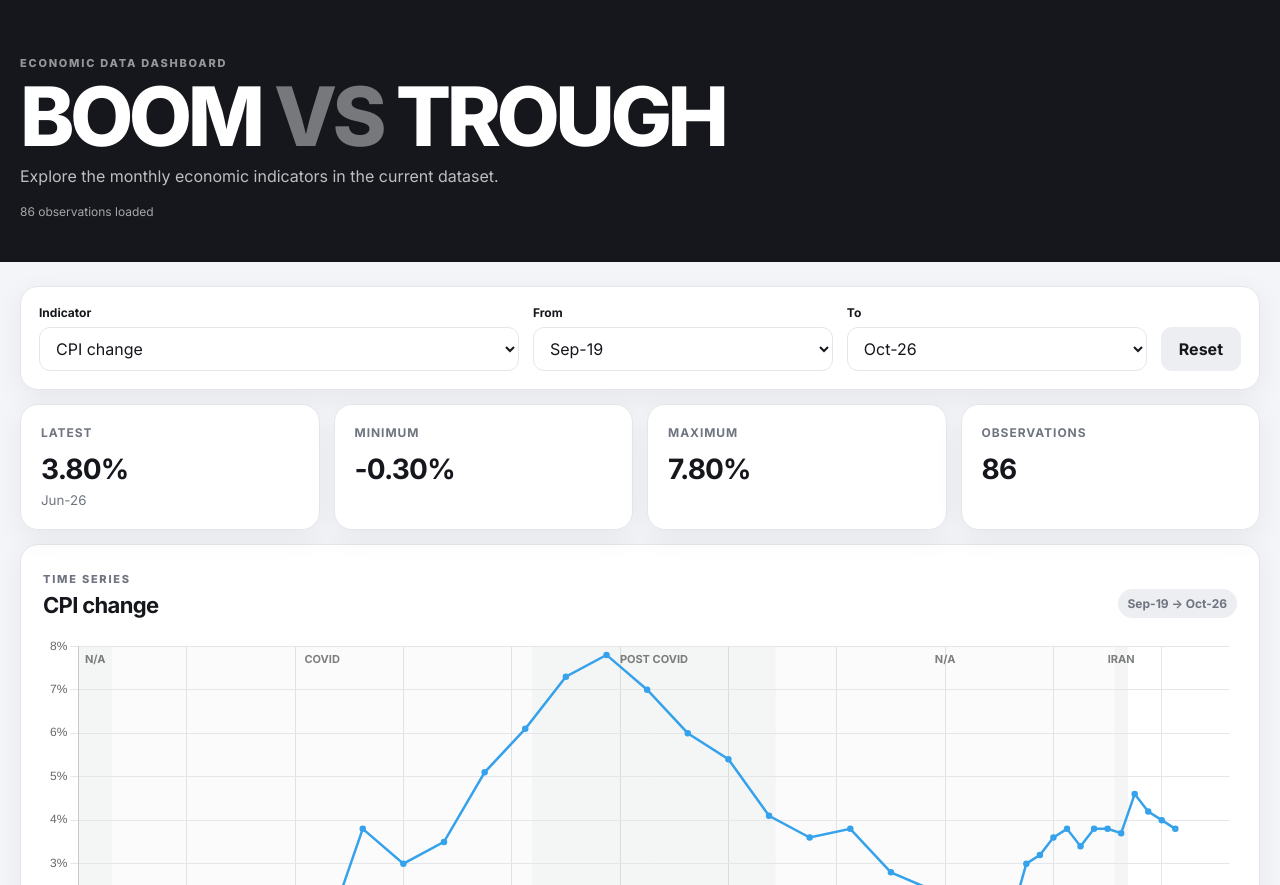
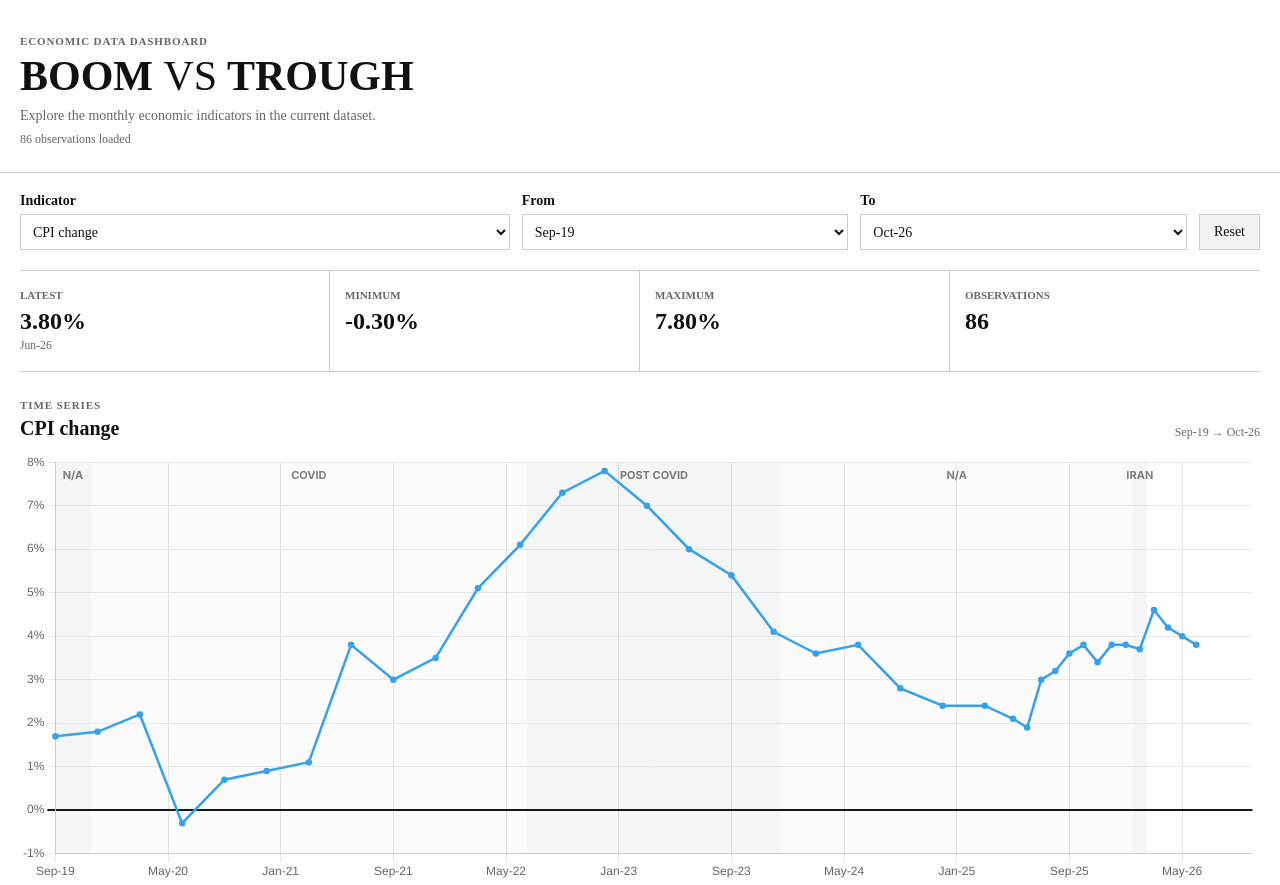
Before and after one commit to waxmotson/boomvstrough, a plain HTML site: page index.html in a window 1280 px wide. Shown: the top 885 px of the page. Drawn offline with nearby package versions, Linux system fonts and the light colour scheme.

Commit message:
real styling

```diff
--- a/style.css
+++ b/style.css
@@ -1,23 +1,21 @@
 :root {
-  --bg: #f4f5f8;
-  --surface: #ffffff;
-  --text: #15171c;
-  --muted: #6f7480;
-  --border: #e4e6eb;
-  --accent-soft: #eceef2;
-  --radius: 18px;
-  --shadow: 0 8px 30px rgba(20, 24, 31, 0.06);
+  --bg: #fff;
+  --text: #111;
+  --muted: #666;
+  --border: #ccc;
+  --light: #f3f3f3;
+  --zero: #111;
 }
 
-* { box-sizing: border-box; }
-
-html { scroll-behavior: smooth; }
+* {
+  box-sizing: border-box;
+}
 
 body {
   margin: 0;
   background: var(--bg);
   color: var(--text);
-  font-family: Inter, system-ui, -apple-system, BlinkMacSystemFont, "Segoe UI", sans-serif;
+  font-size: 14px;
 }
 
 .wrap {
@@ -25,161 +23,153 @@ body {
   margin: 0 auto;
 }
 
+/* Header */
+
 .hero {
-  padding: 56px 0 42px;
-  background: var(--text);
-  color: white;
+  padding: 35px 0 25px;
+  border-bottom: 1px solid var(--border);
 }
 
 .hero h1 {
-  margin: 8px 0 10px;
-  font-size: clamp(42px, 7vw, 82px);
-  line-height: 0.95;
-  letter-spacing: -0.055em;
-  font-weight: 800;
+  margin: 5px 0 8px;
+  font-size: 42px;
+  font-weight: 700;
 }
 
-.hero h1 span { opacity: 0.42; }
+.hero h1 span {
+  font-weight: 400;
+}
 
 .hero p {
-  max-width: 760px;
-  margin: 0 0 14px;
-  color: rgba(255,255,255,0.72);
-  font-size: 16px;
+  margin: 0 0 8px;
+  color: var(--muted);
 }
 
 .eyebrow {
   font-size: 11px;
-  letter-spacing: 0.16em;
-  font-weight: 800;
+  font-weight: 700;
+  letter-spacing: 0.08em;
   color: var(--muted);
 }
 
-.hero .eyebrow { color: rgba(255,255,255,0.55); }
-
 .status {
-  display: inline-block;
-  color: rgba(255,255,255,0.62);
   font-size: 12px;
+  color: var(--muted);
 }
 
-.wrap { position: relative; }
+/* Main */
 
 main {
-  padding: 24px 0 60px;
+  padding: 20px 0 50px;
 }
 
-.card {
-  background: var(--surface);
-  border: 1px solid var(--border);
-  border-radius: var(--radius);
-  box-shadow: var(--shadow);
-}
+/* Controls */
 
 .controls {
-  padding: 18px;
   display: grid;
-  grid-template-columns: 1.6fr 1fr 1fr auto;
-  gap: 14px;
+  grid-template-columns: 1.5fr 1fr 1fr auto;
+  gap: 12px;
   align-items: end;
+  padding-bottom: 20px;
+  border-bottom: 1px solid var(--border);
 }
 
 .controls label {
   display: block;
-  margin-bottom: 7px;
-  font-size: 12px;
+  margin-bottom: 5px;
   font-weight: 700;
 }
 
-select, input, button {
+select,
+input,
+button {
   font: inherit;
 }
 
-select, input {
+select,
+input {
   width: 100%;
-  height: 44px;
+  height: 36px;
+  padding: 0 8px;
   border: 1px solid var(--border);
-  border-radius: 11px;
+  border-radius: 0;
   background: white;
-  padding: 0 12px;
   color: var(--text);
-  outline: none;
-}
-
-select:focus, input:focus {
-  border-color: #8f949d;
-  box-shadow: 0 0 0 3px rgba(80, 86, 96, 0.08);
 }
 
 button {
-  height: 44px;
-  border: 0;
-  border-radius: 11px;
-  padding: 0 18px;
+  height: 36px;
+  padding: 0 14px;
+  border: 1px solid var(--border);
+  border-radius: 0;
+  background: var(--light);
+  color: var(--text);
   cursor: pointer;
-  font-weight: 700;
 }
 
-button.secondary {
-  background: var(--accent-soft);
-  color: var(--text);
-}
+/* Statistics */
 
 .stats {
   display: grid;
   grid-template-columns: repeat(4, 1fr);
-  gap: 14px;
-  margin: 14px 0;
+  border-bottom: 1px solid var(--border);
+  margin-bottom: 25px;
 }
 
 .stat {
-  padding: 20px;
+  padding: 18px 15px;
+  border-right: 1px solid var(--border);
+}
+
+.stat:first-child {
+  padding-left: 0;
+}
+
+.stat:last-child {
+  border-right: 0;
 }
 
 .stat-label {
   display: block;
   color: var(--muted);
-  font-size: 12px;
+  font-size: 11px;
   font-weight: 700;
   text-transform: uppercase;
-  letter-spacing: 0.08em;
 }
 
 .stat strong {
   display: block;
-  margin: 12px 0 3px;
-  font-size: 28px;
-  letter-spacing: -0.03em;
+  margin: 7px 0 2px;
+  font-size: 24px;
+  font-weight: 600;
 }
 
-.stat small { color: var(--muted); }
+.stat small {
+  color: var(--muted);
+}
+
+/* Chart */
 
 .chart-card {
-  margin-bottom: 14px;
-  padding: 22px;
+  margin-bottom: 30px;
 }
 
 .section-heading {
   display: flex;
   justify-content: space-between;
   align-items: end;
-  gap: 16px;
-  margin-bottom: 18px;
+  margin-bottom: 12px;
 }
 
 .section-heading h2 {
-  margin: 5px 0 0;
-  font-size: 22px;
-  letter-spacing: -0.03em;
+  margin: 4px 0 0;
+  font-size: 20px;
+  font-weight: 600;
 }
 
 .pill {
-  padding: 7px 10px;
-  background: var(--accent-soft);
-  border-radius: 999px;
   color: var(--muted);
   font-size: 12px;
-  font-weight: 700;
 }
 
 .chart-wrap {
@@ -187,32 +177,37 @@ button.secondary {
   position: relative;
 }
 
+/* Table */
+
+.data-card {
+  border-top: 1px solid var(--border);
+}
+
 .table-heading {
-  padding: 22px 22px 16px;
-  margin-bottom: 0;
+  padding: 20px 0 12px;
 }
 
 .table-heading input {
-  width: min(300px, 100%);
+  width: 280px;
 }
 
 .table-wrap {
   overflow: auto;
   max-height: 680px;
   border-top: 1px solid var(--border);
-  border-radius: 0 0 var(--radius) var(--radius);
 }
 
 table {
   width: 100%;
+  min-width: 1400px;
   border-collapse: collapse;
   font-size: 13px;
-  min-width: 1400px;
 }
 
-th, td {
-  padding: 12px 14px;
-  border-bottom: 1px solid var(--border);
+th,
+td {
+  padding: 9px 10px;
+  border-bottom: 1px solid #ddd;
   text-align: left;
   white-space: nowrap;
 }
@@ -220,44 +215,42 @@ th, td {
 th {
   position: sticky;
   top: 0;
-  z-index: 1;
-  background: #fafbfc;
+  background: #f3f3f3;
   font-size: 11px;
+  font-weight: 700;
   text-transform: uppercase;
-  letter-spacing: 0.06em;
-  color: var(--muted);
 }
 
-tbody tr:hover { background: #fafbfc; }
-
-.tag {
-  font-weight: 700;
-  text-transform: lowercase;
+tbody tr:hover {
+  background: #f7f7f7;
 }
 
-.period {
-  font-weight: 700;
+.period,
+.tag {
+  font-weight: 600;
 }
+
+/* Footer */
 
 footer {
   display: flex;
   justify-content: space-between;
-  gap: 20px;
+  padding: 15px 0;
   color: var(--muted);
   font-size: 12px;
-  padding: 18px 2px;
 }
 
+/* Error */
+
 .error {
-  margin-top: 14px;
-  padding: 14px 16px;
-  border-radius: 12px;
-  background: #15171c;
-  color: white;
+  padding: 12px 0;
+  color: #900;
 }
 
+/* Mobile */
+
 @media (max-width: 900px) {
-  .controls, .stats {
+  .controls {
     grid-template-columns: 1fr 1fr;
   }
 
@@ -265,23 +258,50 @@ footer {
     grid-column: 1 / -1;
   }
 
-  .chart-wrap { height: 320px; }
-  footer { flex-direction: column; }
+  .stats {
+    grid-template-columns: repeat(2, 1fr);
+  }
+
+  .stat {
+    border-bottom: 1px solid var(--border);
+  }
+
+  .chart-wrap {
+    height: 320px;
+  }
 }
 
 @media (max-width: 560px) {
-  .wrap { width: min(100% - 24px, 1500px); }
-  .hero { padding-top: 36px; }
+  .wrap {
+    width: calc(100% - 24px);
+  }
 
-  .controls, .stats {
+  .hero h1 {
+    font-size: 34px;
+  }
+
+  .controls,
+  .stats {
     grid-template-columns: 1fr;
   }
 
-  .control-actions { grid-column: auto; }
-  .chart-card { padding: 16px; }
-  .table-heading { padding: 16px 16px 14px; }
-  .section-heading {
-    align-items: flex-start;
-    flex-direction: column;
+  .control-actions {
+    grid-column: auto;
+  }
+
+  .stat,
+  .stat:first-child {
+    padding-left: 0;
+    border-right: 0;
+  }
+
+  .section-heading,
+  footer {
+    display: block;
+  }
+
+  .table-heading input {
+    width: 100%;
+    margin-top: 12px;
   }
 }
```
